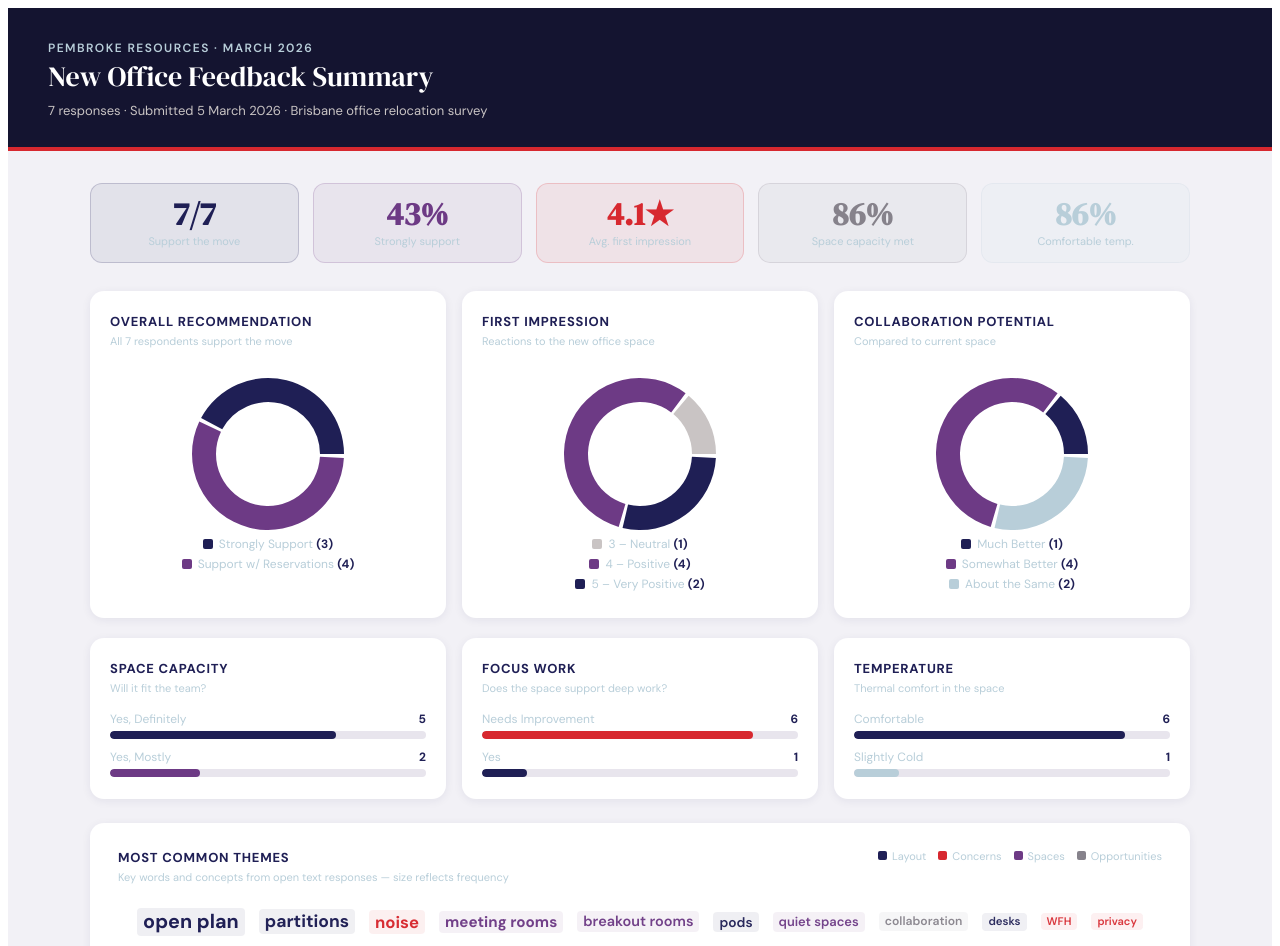
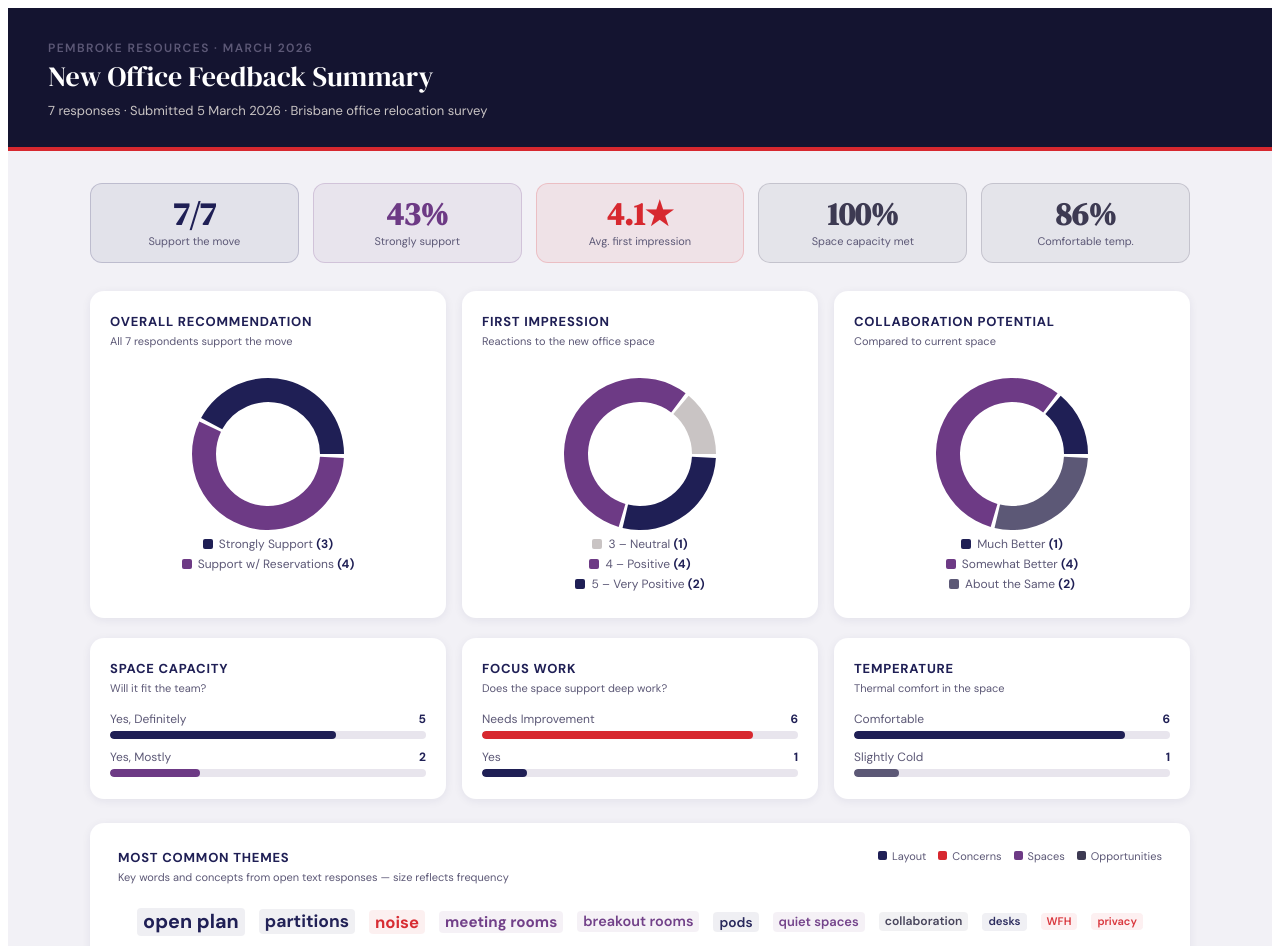
Before and after one commit to ellenforbes/officesurveyresults, a React (Vite) app: page / in a window 1280 px wide. Shown: the top 946 px of the page. Built offline with nearby package versions, Linux system fonts and the light colour scheme.

Commit message:
change asx

```diff
--- a/pembroke_feedback_dashboard.jsx
+++ b/pembroke_feedback_dashboard.jsx
@@ -74,7 +74,7 @@ const themeColors = {
   layout: COLORS.navy,
   concern: COLORS.red,
   spaces: COLORS.purple,
-  positive: COLORS.grey,
+  positive: COLORS.textBody,
 };
 
 const themeLabels = {
@@ -282,8 +282,8 @@ export default function App() {
           <StatPill value="7/7" label="Support the move" color={COLORS.navy} />
           <StatPill value="43%" label="Strongly support" color={COLORS.purple} />
           <StatPill value="4.1★" label="Avg. first impression" color={COLORS.red} />
-          <StatPill value="86%" label="Space capacity met" color={COLORS.grey} />
-          <StatPill value="86%" label="Comfortable temp." color={COLORS.slate} />
+          <StatPill value="100%" label="Space capacity met" color={COLORS.textBody} />
+          <StatPill value="86%" label="Comfortable temp." color={COLORS.textBody} />
         </div>
 
         {/* Charts row */}
--- a/src/App.jsx
+++ b/src/App.jsx
@@ -11,6 +11,9 @@ const COLORS = {
   slate:     "#B8CED9",
   fog:       "#f2f1f6",
   mist:      "#e8e5ed",
+  // darker text variants for use on white/light backgrounds
+  textBody:  "#3d3a52",
+  textMuted: "#5c5876",
 };
 
 const feedbackData = {
@@ -26,7 +29,7 @@ const feedbackData = {
   q3_collaboration: [
     { name: "Much Better", value: 1, color: COLORS.navy },
     { name: "Somewhat Better", value: 4, color: COLORS.purple },
-    { name: "About the Same", value: 2, color: COLORS.slate },
+    { name: "About the Same", value: 2, color: COLORS.textMuted },
   ],
   q4_focus: [
     { name: "Needs Improvement", value: 6, color: COLORS.red },
@@ -34,7 +37,7 @@ const feedbackData = {
   ],
   q5_temp: [
     { name: "Comfortable", value: 6, color: COLORS.navy },
-    { name: "Slightly Cold", value: 1, color: COLORS.slate },
+    { name: "Slightly Cold", value: 1, color: COLORS.textMuted },
   ],
   q2_capacity: [
     { name: "Yes, Definitely", value: 5, color: COLORS.navy },
@@ -71,7 +74,7 @@ const themeColors = {
   layout: COLORS.navy,
   concern: COLORS.red,
   spaces: COLORS.purple,
-  positive: COLORS.grey,
+  positive: COLORS.textBody,
 };
 
 const themeLabels = {
@@ -97,7 +100,7 @@ const CustomTooltip = ({ active, payload }) => {
         <p style={{ margin: 0, fontWeight: 600, color: COLORS.navy, fontSize: 13 }}>
           {payload[0].name}
         </p>
-        <p style={{ margin: "4px 0 0", color: COLORS.slate, fontSize: 12 }}>
+        <p style={{ margin: "4px 0 0", color: COLORS.textMuted, fontSize: 12 }}>
           {payload[0].value} respondent{payload[0].value !== 1 ? "s" : ""}
         </p>
       </div>
@@ -137,7 +140,7 @@ const DonutChart = ({ data, title, subtitle }) => {
         {data.map((d, i) => (
           <div key={i} style={{ display: "flex", alignItems: "center", justifyContent: "center", gap: 6, marginBottom: 4 }}>
             <div style={{ width: 10, height: 10, borderRadius: 2, background: d.color, flexShrink: 0 }} />
-            <span style={{ fontSize: 12, color: COLORS.slate, fontFamily: "'DM Sans', sans-serif" }}>
+            <span style={{ fontSize: 12, color: COLORS.textMuted, fontFamily: "'DM Sans', sans-serif" }}>
               {d.name} <strong style={{ color: COLORS.navy }}>({d.value})</strong>
             </span>
           </div>
@@ -152,7 +155,7 @@ const HorizBar = ({ data, max }) => (
     {data.map((d, i) => (
       <div key={i}>
         <div style={{ display: "flex", justifyContent: "space-between", marginBottom: 4 }}>
-          <span style={{ fontSize: 12, color: COLORS.slate, fontFamily: "'DM Sans', sans-serif" }}>{d.name}</span>
+          <span style={{ fontSize: 12, color: COLORS.textMuted, fontFamily: "'DM Sans', sans-serif" }}>{d.name}</span>
           <span style={{ fontSize: 12, fontWeight: 700, color: COLORS.navy, fontFamily: "'DM Sans', sans-serif" }}>{d.value}</span>
         </div>
         <div style={{ height: 8, background: COLORS.mist, borderRadius: 4, overflow: "hidden" }}>
@@ -218,7 +221,7 @@ const StatPill = ({ value, label, color }) => (
     <span style={{ fontSize: 32, fontWeight: 800, color, fontFamily: "'DM Serif Display', serif", lineHeight: 1 }}>
       {value}
     </span>
-    <span style={{ fontSize: 11, color: COLORS.slate, fontFamily: "'DM Sans', sans-serif", textAlign: "center", lineHeight: 1.3 }}>
+    <span style={{ fontSize: 11, color: COLORS.textMuted, fontFamily: "'DM Sans', sans-serif", textAlign: "center", lineHeight: 1.3 }}>
       {label}
     </span>
   </div>
@@ -253,7 +256,7 @@ export default function App() {
         padding: "32px 40px 28px",
         borderBottom: `4px solid ${COLORS.red}`,
       }}>
-        <p style={{ margin: "0 0 4px", color: COLORS.slate, fontSize: 12, fontWeight: 600, letterSpacing: "0.12em", textTransform: "uppercase" }}>
+        <p style={{ margin: "0 0 4px", color: COLORS.textMuted, fontSize: 12, fontWeight: 600, letterSpacing: "0.12em", textTransform: "uppercase" }}>
           Pembroke Resources · March 2026
         </p>
         <h1 style={{ margin: 0, color: "white", fontSize: 28, fontFamily: "'DM Serif Display', serif", fontWeight: 400, lineHeight: 1.2 }}>
@@ -279,8 +282,8 @@ export default function App() {
           <StatPill value="7/7" label="Support the move" color={COLORS.navy} />
           <StatPill value="43%" label="Strongly support" color={COLORS.purple} />
           <StatPill value="4.1★" label="Avg. first impression" color={COLORS.red} />
-          <StatPill value="86%" label="Space capacity met" color={COLORS.grey} />
-          <StatPill value="86%" label="Comfortable temp." color={COLORS.slate} />
+          <StatPill value="100%" label="Space capacity met" color={COLORS.textBody} />
+          <StatPill value="86%" label="Comfortable temp." color={COLORS.textBody} />
         </div>
 
         {/* Charts row */}
@@ -298,7 +301,7 @@ export default function App() {
             <h3 style={{ margin: "0 0 4px", fontSize: 13, fontWeight: 700, color: COLORS.navy, textTransform: "uppercase", letterSpacing: "0.06em" }}>
               Overall Recommendation
             </h3>
-            <p style={{ margin: "0 0 16px", fontSize: 11, color: COLORS.slate }}>All 7 respondents support the move</p>
+            <p style={{ margin: "0 0 16px", fontSize: 11, color: COLORS.textMuted }}>All 7 respondents support the move</p>
             <DonutChart data={feedbackData.q7_recommendation} />
           </div>
 
@@ -307,7 +310,7 @@ export default function App() {
             <h3 style={{ margin: "0 0 4px", fontSize: 13, fontWeight: 700, color: COLORS.navy, textTransform: "uppercase", letterSpacing: "0.06em" }}>
               First Impression
             </h3>
-            <p style={{ margin: "0 0 16px", fontSize: 11, color: COLORS.slate }}>Reactions to the new office space</p>
+            <p style={{ margin: "0 0 16px", fontSize: 11, color: COLORS.textMuted }}>Reactions to the new office space</p>
             <DonutChart data={feedbackData.q1_impression} />
           </div>
 
@@ -316,7 +319,7 @@ export default function App() {
             <h3 style={{ margin: "0 0 4px", fontSize: 13, fontWeight: 700, color: COLORS.navy, textTransform: "uppercase", letterSpacing: "0.06em" }}>
               Collaboration Potential
             </h3>
-            <p style={{ margin: "0 0 16px", fontSize: 11, color: COLORS.slate }}>Compared to current space</p>
+            <p style={{ margin: "0 0 16px", fontSize: 11, color: COLORS.textMuted }}>Compared to current space</p>
             <DonutChart data={feedbackData.q3_collaboration} />
           </div>
         </div>
@@ -335,21 +338,21 @@ export default function App() {
             <h3 style={{ margin: "0 0 4px", fontSize: 13, fontWeight: 700, color: COLORS.navy, textTransform: "uppercase", letterSpacing: "0.06em" }}>
               Space Capacity
             </h3>
-            <p style={{ margin: "0 0 16px", fontSize: 11, color: COLORS.slate }}>Will it fit the team?</p>
+            <p style={{ margin: "0 0 16px", fontSize: 11, color: COLORS.textMuted }}>Will it fit the team?</p>
             <HorizBar data={feedbackData.q2_capacity} />
           </div>
           <div style={{ background: "white", borderRadius: 14, padding: "22px 20px", boxShadow: "0 2px 10px rgba(31,31,85,0.07)" }}>
             <h3 style={{ margin: "0 0 4px", fontSize: 13, fontWeight: 700, color: COLORS.navy, textTransform: "uppercase", letterSpacing: "0.06em" }}>
               Focus Work
             </h3>
-            <p style={{ margin: "0 0 16px", fontSize: 11, color: COLORS.slate }}>Does the space support deep work?</p>
+            <p style={{ margin: "0 0 16px", fontSize: 11, color: COLORS.textMuted }}>Does the space support deep work?</p>
             <HorizBar data={feedbackData.q4_focus} />
           </div>
           <div style={{ background: "white", borderRadius: 14, padding: "22px 20px", boxShadow: "0 2px 10px rgba(31,31,85,0.07)" }}>
             <h3 style={{ margin: "0 0 4px", fontSize: 13, fontWeight: 700, color: COLORS.navy, textTransform: "uppercase", letterSpacing: "0.06em" }}>
               Temperature
             </h3>
-            <p style={{ margin: "0 0 16px", fontSize: 11, color: COLORS.slate }}>Thermal comfort in the space</p>
+            <p style={{ margin: "0 0 16px", fontSize: 11, color: COLORS.textMuted }}>Thermal comfort in the space</p>
             <HorizBar data={feedbackData.q5_temp} />
           </div>
         </div>
@@ -370,13 +373,13 @@ export default function App() {
               <h3 style={{ margin: "0 0 4px", fontSize: 13, fontWeight: 700, color: COLORS.navy, textTransform: "uppercase", letterSpacing: "0.06em" }}>
                 Most Common Themes
               </h3>
-              <p style={{ margin: 0, fontSize: 11, color: COLORS.slate }}>Key words and concepts from open text responses — size reflects frequency</p>
+              <p style={{ margin: 0, fontSize: 11, color: COLORS.textMuted }}>Key words and concepts from open text responses — size reflects frequency</p>
             </div>
             <div style={{ display: "flex", gap: 12, flexWrap: "wrap" }}>
               {Object.entries(themeColors).map(([key, color]) => (
                 <div key={key} style={{ display: "flex", alignItems: "center", gap: 5 }}>
                   <div style={{ width: 9, height: 9, borderRadius: 2, background: color }} />
-                  <span style={{ fontSize: 11, color: COLORS.slate }}>{themeLabels[key]}</span>
+                  <span style={{ fontSize: 11, color: COLORS.textMuted }}>{themeLabels[key]}</span>
                 </div>
               ))}
             </div>
@@ -405,12 +408,12 @@ export default function App() {
               <h4 style={{ margin: "0 0 8px", fontSize: 13, fontWeight: 700, color: themeColors[theme.key] }}>
                 {theme.label}
               </h4>
-              <p style={{ margin: 0, fontSize: 12, color: COLORS.slate, lineHeight: 1.6 }}>{theme.desc}</p>
+              <p style={{ margin: 0, fontSize: 12, color: COLORS.textBody, lineHeight: 1.6 }}>{theme.desc}</p>
             </div>
           ))}
         </div>
 
-        <p style={{ marginTop: 28, fontSize: 11, color: COLORS.silver, textAlign: "center" }}>
+        <p style={{ marginTop: 28, fontSize: 11, color: COLORS.textMuted, textAlign: "center" }}>
           Pembroke Resources · Office Relocation Feedback · 7 Respondents · March 2026
         </p>
       </div>
```
